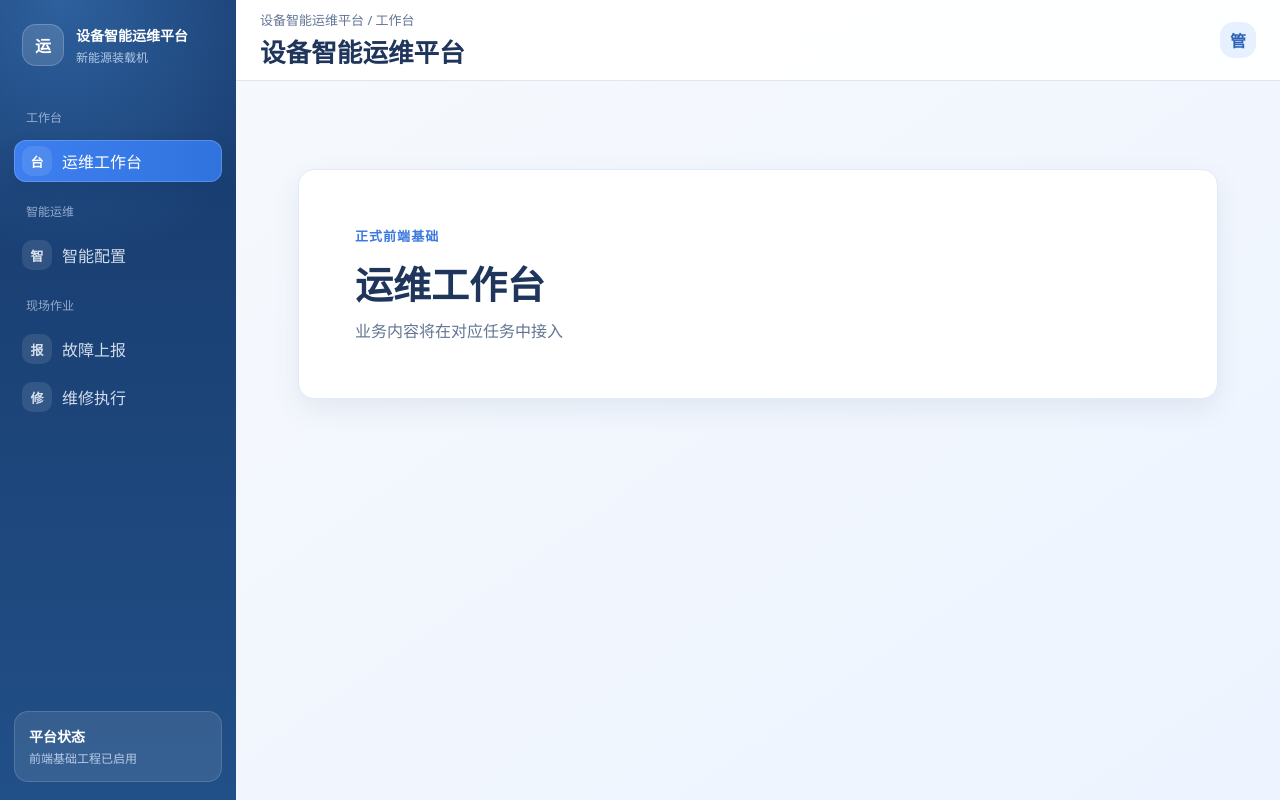
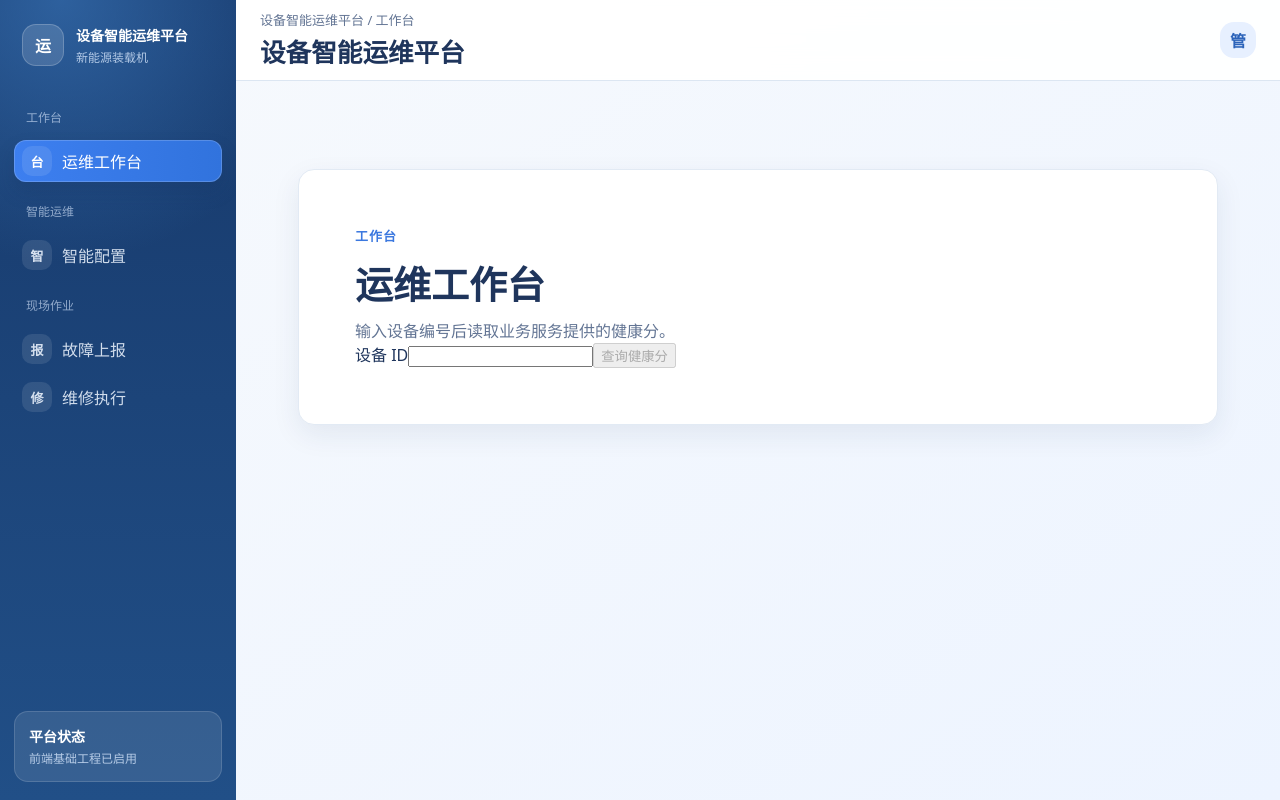
Before and after one commit to QI-code1992/Equipment-repair, a React (Vite) app in the folder codebase/frontend/: page / in a window 1280 px wide. Built offline with nearby package versions, Linux system fonts and the light colour scheme.

Commit message:
feat(frontend): add workbench health status

```diff
--- a/codebase/frontend/src/App.tsx
+++ b/codebase/frontend/src/App.tsx
@@ -3,6 +3,7 @@ import { NavLink, Route, Routes, useLocation } from "react-router-dom";
 import { IntelligentConfigPage } from "./IntelligentConfigPage";
 import { FaultReportPage } from "./FaultReportPage";
 import { RepairExecutionPage } from "./RepairExecutionPage";
+import { WorkbenchPage } from "./WorkbenchPage";
 
 type Page = {
   path: string;
@@ -73,7 +74,7 @@ export function App() {
           <div className="topbar__avatar" aria-label="当前用户">管</div>
         </header>
         <Routes>
-          {pages.map((page) => <Route key={page.path} path={page.path} element={page.path === "/intelligent-config" ? <IntelligentConfigPage /> : page.path === "/fault-report" ? <FaultReportPage /> : page.path === "/repair-execution" ? <RepairExecutionPage /> : <PageShell label={page.label} />} />)}
+          {pages.map((page) => <Route key={page.path} path={page.path} element={page.path === "/" ? <WorkbenchPage /> : page.path === "/intelligent-config" ? <IntelligentConfigPage /> : page.path === "/fault-report" ? <FaultReportPage /> : page.path === "/repair-execution" ? <RepairExecutionPage /> : <PageShell label={page.label} />} />)}
           <Route path="*" element={<PageShell label={activePage.label} />} />
         </Routes>
       </main>
--- /dev/null
+++ b/codebase/frontend/src/WorkbenchPage.tsx
@@ -0,0 +1,31 @@
+import { useState } from "react";
+
+import { ApiError, getHealthScore, type HealthScore } from "./api";
+
+export function WorkbenchPage() {
+  const [equipmentId, setEquipmentId] = useState("");
+  const [health, setHealth] = useState<HealthScore | null>(null);
+  const [message, setMessage] = useState<string | null>(null);
+
+  async function loadHealth() {
+    setMessage(null);
+    setHealth(null);
+    try {
+      const result = await getHealthScore(equipmentId);
+      if (result.status === "UNAVAILABLE") setMessage("健康分服务暂不可用。\n");
+      else if (result.score === undefined) setMessage("暂无健康分数据。\n");
+      else setHealth(result);
+    } catch (error) {
+      setMessage(error instanceof ApiError && error.status === 403 ? "无权查看工作台数据。" : "健康分加载失败，请稍后重试。");
+    }
+  }
+
+  return <section className="page-shell" aria-labelledby="page-heading">
+    <div className="page-shell__eyebrow">工作台</div><h2 id="page-heading">运维工作台</h2>
+    <p>输入设备编号后读取业务服务提供的健康分。</p>
+    <label>设备 ID<input aria-label="设备 ID" value={equipmentId} onChange={(event) => setEquipmentId(event.target.value)} /></label>
+    <button type="button" disabled={!equipmentId} onClick={() => void loadHealth()}>查询健康分</button>
+    {health && <p role="status">当前健康分：{health.score}</p>}
+    {message && <p role="alert">{message}</p>}
+  </section>;
+}
```
Also changed, not shown: 1 other file (tests, documents, lock files or other folders).
